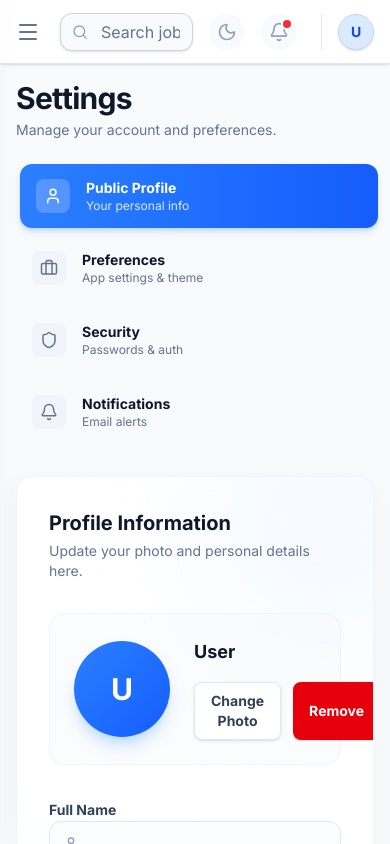
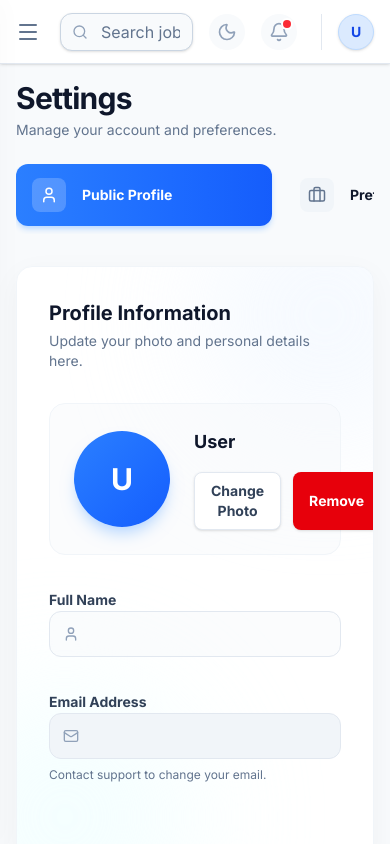
Before and after one commit to akhilmakwana2005/AI-Job-Hunter, a React (Vite) app: page /dashboard/settings in a window 390 px wide. Built offline with nearby package versions, Linux system fonts and the light colour scheme; no server answers.

Commit message:
fix: make settings sidebar horizontal scrollable on mobile

```diff
--- a/src/pages/Settings.jsx
+++ b/src/pages/Settings.jsx
@@ -100,7 +100,7 @@ const Settings = () => {
           <p className="text-sm text-slate-500 dark:text-slate-400 mt-1 transition-colors">Manage your account and preferences.</p>
         </div>
 
-        <nav className="space-y-2">
+        <nav className="flex flex-row lg:flex-col gap-3 overflow-x-auto pb-2 scrollbar-hide snap-x">
           {tabs.map((tab) => {
             const Icon = tab.icon;
             const isActive = activeTab === tab.id;
@@ -108,10 +108,10 @@ const Settings = () => {
               <button
                 key={tab.id}
                 onClick={() => setActiveTab(tab.id)}
-                className={`w-full flex items-center gap-4 px-4 py-3.5 rounded-xl transition-all duration-300 text-left ${
+                className={`snap-start flex-shrink-0 w-64 lg:w-full flex items-center gap-4 px-4 py-3.5 rounded-xl transition-all duration-300 text-left ${
                   isActive
-                    ? 'bg-gradient-to-r from-blue-500 to-blue-600 text-white shadow-md shadow-blue-200 dark:shadow-none translate-x-1'
-                    : 'text-slate-600 dark:text-slate-400 hover:bg-slate-50 dark:hover:bg-slate-800/50 hover:text-blue-600 dark:hover:text-blue-400 hover:translate-x-1'
+                    ? 'bg-gradient-to-r from-blue-500 to-blue-600 text-white shadow-md shadow-blue-200 dark:shadow-none lg:translate-x-1'
+                    : 'text-slate-600 dark:text-slate-400 hover:bg-slate-50 dark:hover:bg-slate-800/50 hover:text-blue-600 dark:hover:text-blue-400 lg:hover:translate-x-1'
                 }`}
               >
                 <div className={`p-2 rounded-lg transition-colors ${isActive ? 'bg-white/20' : 'bg-slate-100 dark:bg-slate-800'}`}>
@@ -119,7 +119,7 @@ const Settings = () => {
                 </div>
                 <div>
                   <p className={`text-sm font-bold transition-colors ${isActive ? 'text-white' : 'text-slate-900 dark:text-slate-200'}`}>{tab.label}</p>
-                  <p className={`text-xs transition-colors ${isActive ? 'text-blue-100' : 'text-slate-500 dark:text-slate-400'}`}>{tab.desc}</p>
+                  <p className={`text-xs transition-colors ${isActive ? 'text-blue-100' : 'text-slate-500 dark:text-slate-400'} hidden sm:block lg:block`}>{tab.desc}</p>
                 </div>
               </button>
             )
```
